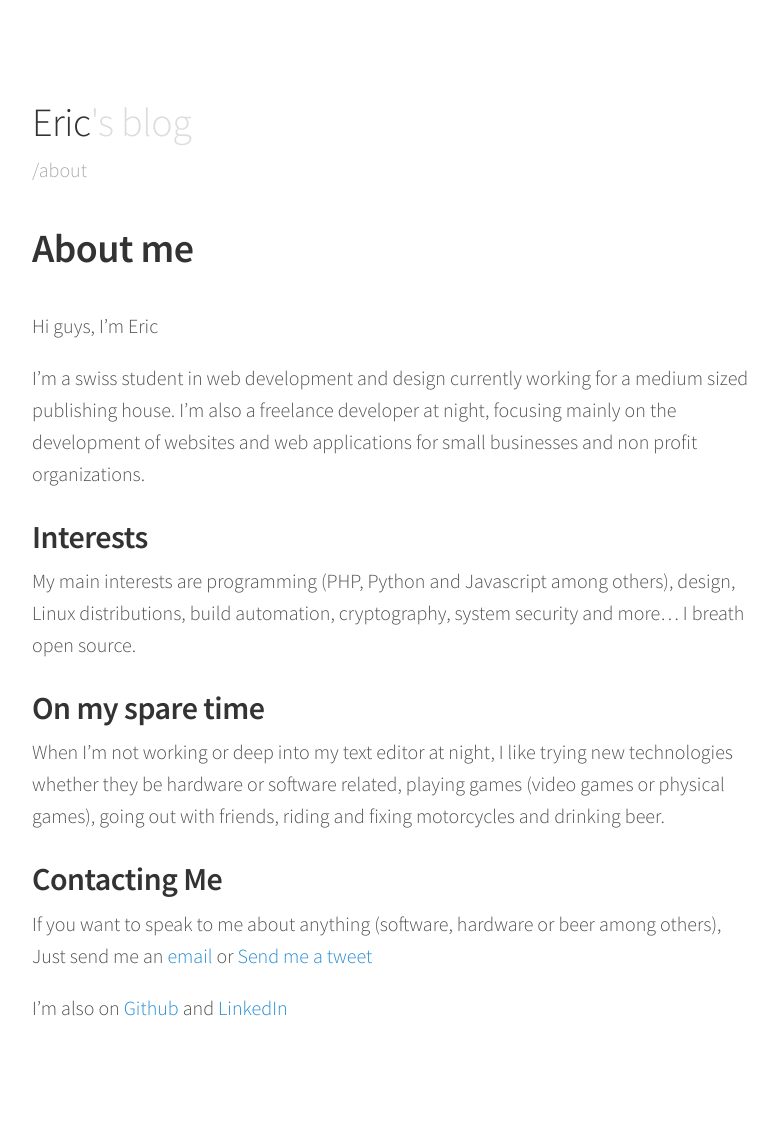
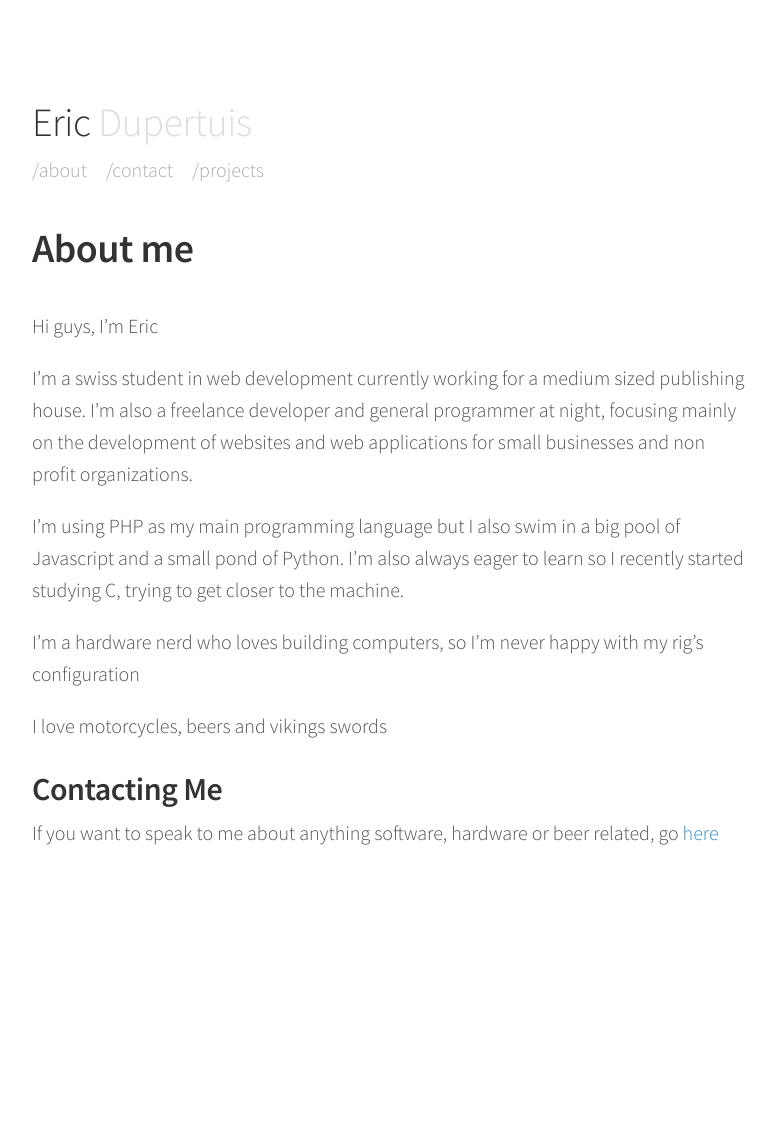
Before and after one commit to EricDupertuis/EricDupertuis.github.io, a Jekyll site: the page built from about.md, in a window 1280 px wide. Shown: the whole page, without its empty margins (248-1026 px from the left). Built offline with Jekyll 4.4.1, drawn with Linux system fonts in a browser that asks for light colours; after the commit the page ends 969 px from its top, so only the background shows below that.

Commit message:
big changes

```diff
--- a/_config.yml
+++ b/_config.yml
@@ -1,10 +1,14 @@
-name:               "Eric"
+name:               "Eric <span>Dupertuis</span>"
 baseurl:            ""
 permalink:          /:year/:month/:day/:title.html
 markdown:           kramdown
 nav:
   - name:           "About"
     href:           "/about"
+  - name:           "Contact"
+    href:           "/contact"
+  - name:           "Projects"
+    href:           "/projects"
 sass:
   style:            :compressed
 defaults:
--- a/_layouts/page.html
+++ b/_layouts/page.html
@@ -3,7 +3,7 @@ layout: default
 ---
 <header class="masthead">
     <h1 class="masthead-title">
-        <a href="{{ site.baseurl }}/">{{ site.name }}<span>&#39;s blog</span></a>
+        <a href="{{ site.baseurl }}/">{{ site.name }}</a>
     </h1>
     <nav class="masthead-nav animated fadeInUp">
       {% for nav in site.nav %}
--- a/_layouts/post.html
+++ b/_layouts/post.html
@@ -3,7 +3,7 @@ layout: default
 ---
 <header class="masthead">
     <h1 class="masthead-title">
-        <a href="{{ site.baseurl }}/">{{ site.name }}<span>&#39;s blog</span></a>
+        <a href="{{ site.baseurl }}/">{{ site.name }}</a>
     </h1>
     <nav class="masthead-nav animated fadeInUp">
       {% for nav in site.nav %}
--- a/about.md
+++ b/about.md
@@ -6,19 +6,15 @@ permalink: /about/
 
 Hi guys, I'm Eric
 
-I'm a swiss student in web development and design currently working for a medium sized publishing house.
-I'm also a freelance developer at night, focusing mainly on the development of websites and web applications for small businesses and non profit organizations.
+I'm a swiss student in web development currently working for a medium sized publishing house.
+I'm also a freelance developer and general programmer at night, focusing mainly on the development of websites and web applications for small businesses and non profit organizations.
 
-## Interests
+I'm using PHP as my main programming language but I also swim in a big pool of Javascript and a small pond of Python. I'm also always eager to learn so I recently started studying C, trying to get closer to the machine.
 
-My main interests are programming (PHP, Python and Javascript among others), design, Linux distributions, build automation, cryptography, system security and more... I breath open source.
+I'm a hardware nerd who loves building computers, so I'm never happy with my rig's configuration
 
-## On my spare time
-
-When I'm not working or deep into my text editor at night, I like trying new technologies whether they be hardware or software related, playing games (video games or physical games), going out with friends, riding and fixing motorcycles and drinking beer.
+I love motorcycles, beers and vikings swords
 
 ## Contacting Me
 
-If you want to speak to me about anything (software, hardware or beer among others), Just send me an [email](contact@edupertuis.net) or [Send me a tweet](https://twitter.com/dupertuiseric)
-
-I'm also on [Github](https://github.com/EricDupertuis) and [LinkedIn](https://ch.linkedin.com/in/eric-dupertuis-92470193)
+If you want to speak to me about anything software, hardware or beer related, go [here](/contact)
--- a/index.html
+++ b/index.html
@@ -3,7 +3,7 @@ layout: default
 ---
 <header class="masthead">
   <h1 class="masthead-title animated flipInX">
-    <a href="{{ site.baseurl }}/">{{ site.name }}<span>&#39;s blog</span></a>
+    <a href="{{ site.baseurl }}/">{{ site.name }}</a>
   </h1>
   <nav class="masthead-nav animated fadeInUp">
     {% for nav in site.nav %}
```
Also changed, not shown: contact.html (deleted).
